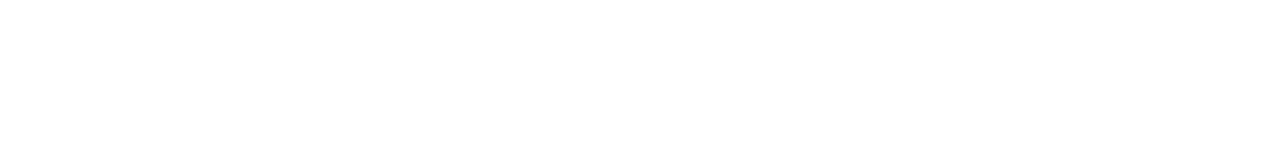
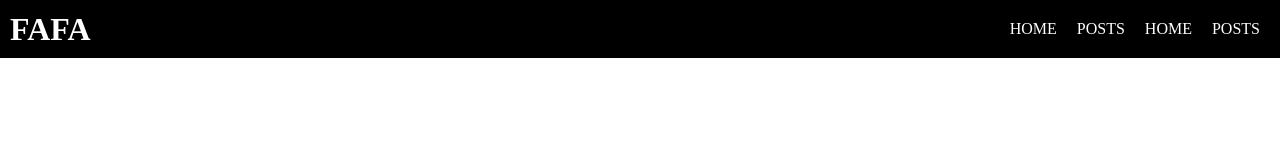
Before and after one commit to fafasssouza/Test, a plain HTML site: page index.html in a window 1280 px wide. Drawn offline with Linux system fonts and the light colour scheme.

Commit message:
Estou Confiante

```diff
--- a/index.html
+++ b/index.html
@@ -7,6 +7,16 @@
     <title>teste</title>
 </head>
 <body>
-
+    <header>
+        <h1>FaFa</h1>
+        <nav>
+            <ul>
+                <li><a href="#">Home</a></li>
+                <li><a href="#">Posts</a></li>
+                <li><a href="#">Home</a></li>
+                <li><a href="#">Posts</a></li>
+            </ul>
+        </nav>
+    </header>
 </body>
 </html>
--- a/style.css
+++ b/style.css
@@ -0,0 +1,30 @@
+*{
+    margin: 0;
+    padding: 0;
+}
+
+header {
+    display: flex;
+    justify-content: space-between;
+    padding: 10px;
+    color: white;
+    background-color: black;
+    text-transform: uppercase;
+    align-items: center;
+    flex-wrap: wrap;
+}
+
+header nav ul {
+    display: flex;
+}
+
+
+header nav ul li{
+    padding: 10px;
+    list-style: none;
+}
+
+header nav ul li a {
+    text-decoration: none;
+    color: white;
+}
```
